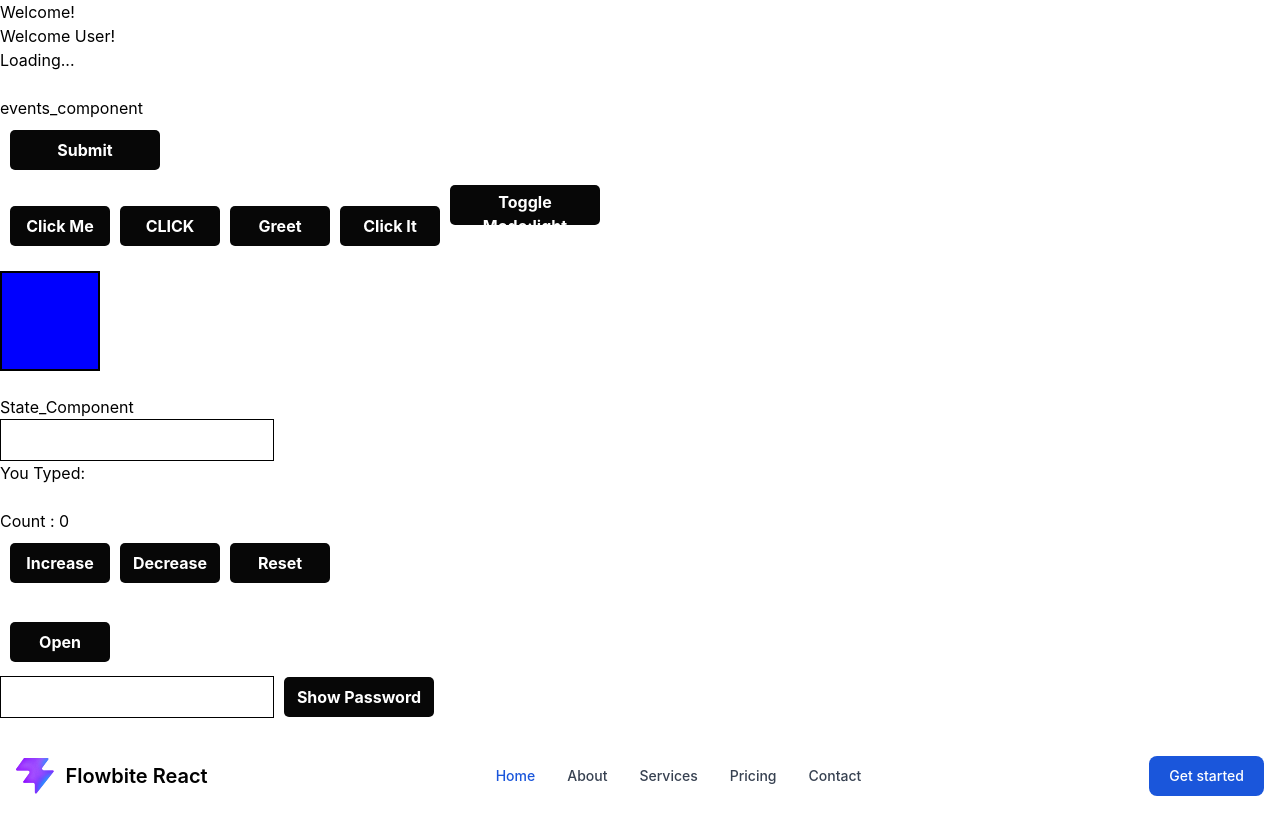
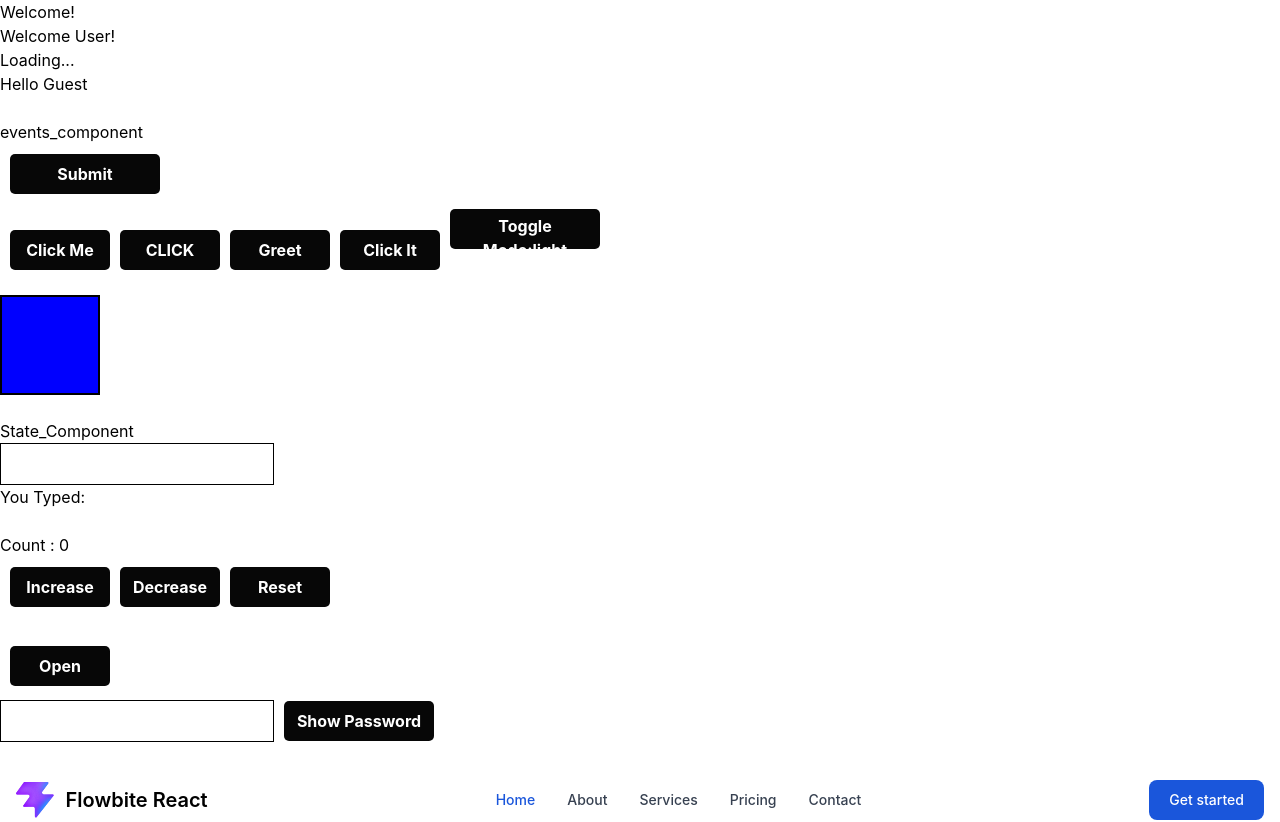
Before and after one commit to eshapatel2005/React_JS_Dashboard_Flowbite_Props, a React (Vite) app: page / in a window 1280 px wide. Shown: the top 822 px of the page. Built offline with nearby package versions, Linux system fonts and the light colour scheme.

Commit message:
Logical OR operator

```diff
--- a/src/components/ConditionalComponents.jsx
+++ b/src/components/ConditionalComponents.jsx
@@ -21,6 +21,8 @@ function ConditionalComponents() {
     // Logical AND operator
     const isLoading=true;
 
+    // Logical OR operator
+    const userName = "";
 
     return (
       <>
@@ -29,10 +31,13 @@ function ConditionalComponents() {
           {isLoggedIn ? <h2>Welcome!</h2> : <h2>Login First</h2>}
 
           {/* if else */}
-          <h1>{message}</h1>
+          {message}
 
           {/* Logical AND operator */}
           {isLoading && <p>Loading...</p>}
+
+          {/* Logical OR operator */}
+          <h1>Hello {userName || "Guest"}</h1>
 
         </div>
       </>
```
